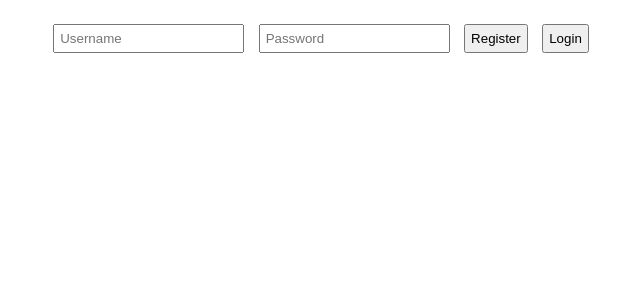
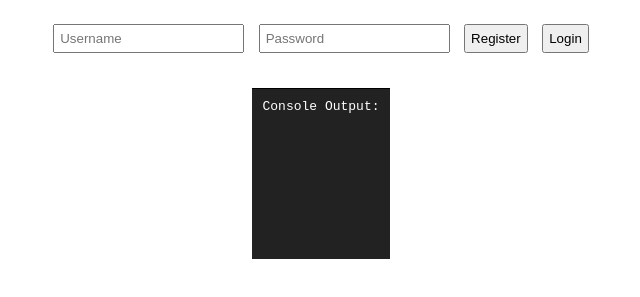
Before and after one commit to Roam45/Satellite, a plain HTML site: page index.html in a window 1280 px wide. Shown: the part 69-366 px from the top of the page, without its empty margins (319-959 px from the left). Drawn offline with nearby package versions, Linux system fonts and the light colour scheme; no server answers.

Commit message:
love my kobo users.3

```diff
--- a/index.html
+++ b/index.html
@@ -33,14 +33,15 @@
         }
 
         #log {
+            margin-top: 10px;
             height: 150px;
             overflow-y: auto;
-            border-top: 1px solid #ccc;
+            border-top: 1px solid #000000;
             padding: 10px;
             text-align: left;
             font-family: monospace;
             background: #222;
-            color: #0f0;
+            color: rgb(255, 255, 255);
         }
 
         input, button {
@@ -68,8 +69,9 @@
         <div id="messages"></div>
         <input type="text" id="messageInput" placeholder="Type a message...">
         <button onclick="sendMessage()">Send</button>
-        <div id="log">Console Output:</div>
     </div>
+
+            <div id="log">Console Output:</div>
 
     <script>
         (function() {
```
